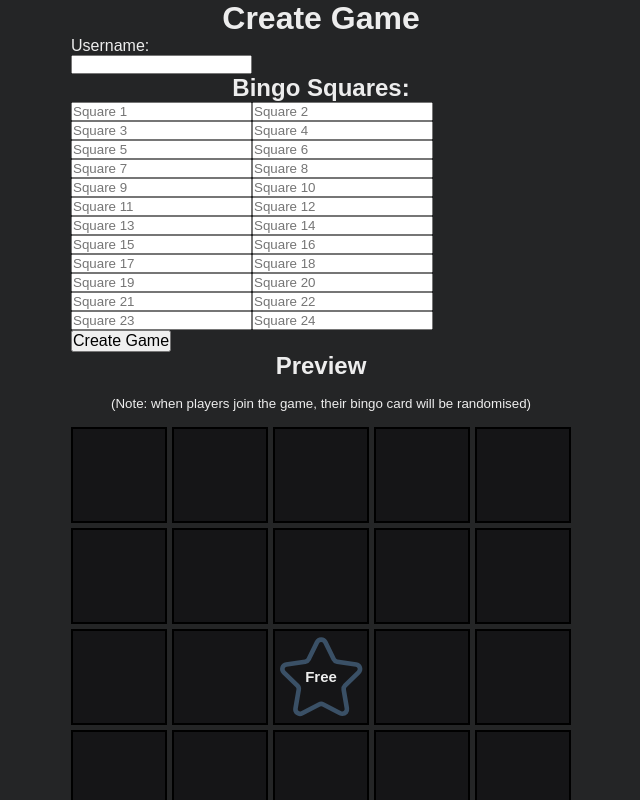
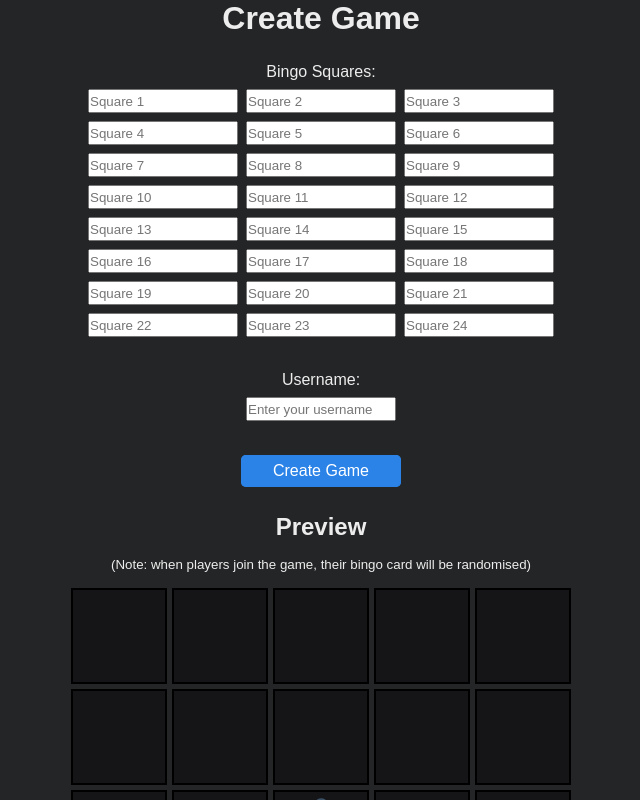
Before and after one commit to ramstedt/bingomultiplayer, a Next.js app: page /create in a window 1280 px wide. Shown: the top 800 px of the page, without its empty margins (319-959 px from the left). Built offline with nearby package versions, Linux system fonts and the light colour scheme; a web font is replaced by a local one.

Commit message:
styling + readme

```diff
--- a/app/create/create.module.css
+++ b/app/create/create.module.css
@@ -1,4 +1,25 @@
 .text {
   font-size: smaller;
   margin: 1rem 0;
+  text-align: center;
 }
+
+.squareInputs {
+  display: flex;
+  gap: 0.5em;
+  flex-wrap: wrap;
+  justify-content: center;
+}
+
+.createGameForm {
+  display: flex;
+  flex-direction: column;
+  justify-content: center;
+  align-items: center;
+  gap: 0.5rem;
+}
+
+.createGameForm label {
+  text-align: center;
+  margin: auto;
+}
--- a/app/create/page.js
+++ b/app/create/page.js
@@ -3,6 +3,7 @@ import { useState, useEffect } from 'react';
 import { useRouter } from 'next/navigation';
 import BingoCard from '../components/BingoCard/BingoCard';
 import styles from './create.module.css';
+import LinkButton from '../components/_atoms/LinkButton/LinkButton';
 
 export default function Create() {
   const router = useRouter();
@@ -67,20 +68,10 @@ export default function Create() {
   return (
     <>
       <h1>Create Game</h1>
-      <form onSubmit={handleSubmit}>
-        <label htmlFor='username'>Username:</label>
+      <form className={styles.createGameForm} onSubmit={handleSubmit}>
         <br />
-        <input
-          type='text'
-          id='username'
-          name='username'
-          value={username}
-          onChange={(e) => setUsername(e.target.value)}
-          required
-        />
-        <br />
-        <h2>Bingo Squares:</h2>
-        <div className='bingo-squares'>
+        <label>Bingo Squares:</label>
+        <div className={styles.squareInputs}>
           {bingoSquares.map((square, index) => (
             <input
               key={index}
@@ -93,7 +84,20 @@ export default function Create() {
             />
           ))}
         </div>
-        <button type='submit'>Create Game</button>
+        <br />
+        <label htmlFor='username'>Username:</label>
+        <input
+          type='text'
+          id='username'
+          name='username'
+          placeholder='Enter your username'
+          value={username}
+          onChange={(e) => setUsername(e.target.value)}
+          required
+        />
+        <br />
+        <LinkButton isButton={true} text='Create Game' />
+        <br />
       </form>
 
       <h2>Preview</h2>
--- a/app/globals.css
+++ b/app/globals.css
@@ -38,3 +38,8 @@ button {
   font-family: var(--font-rethinkSans);
   font-size: 16px;
 }
+
+input {
+  height: 1.5rem;
+  max-width: 150px;
+}
```
Also changed, not shown: 1 other file (tests, documents, lock files or other folders).
